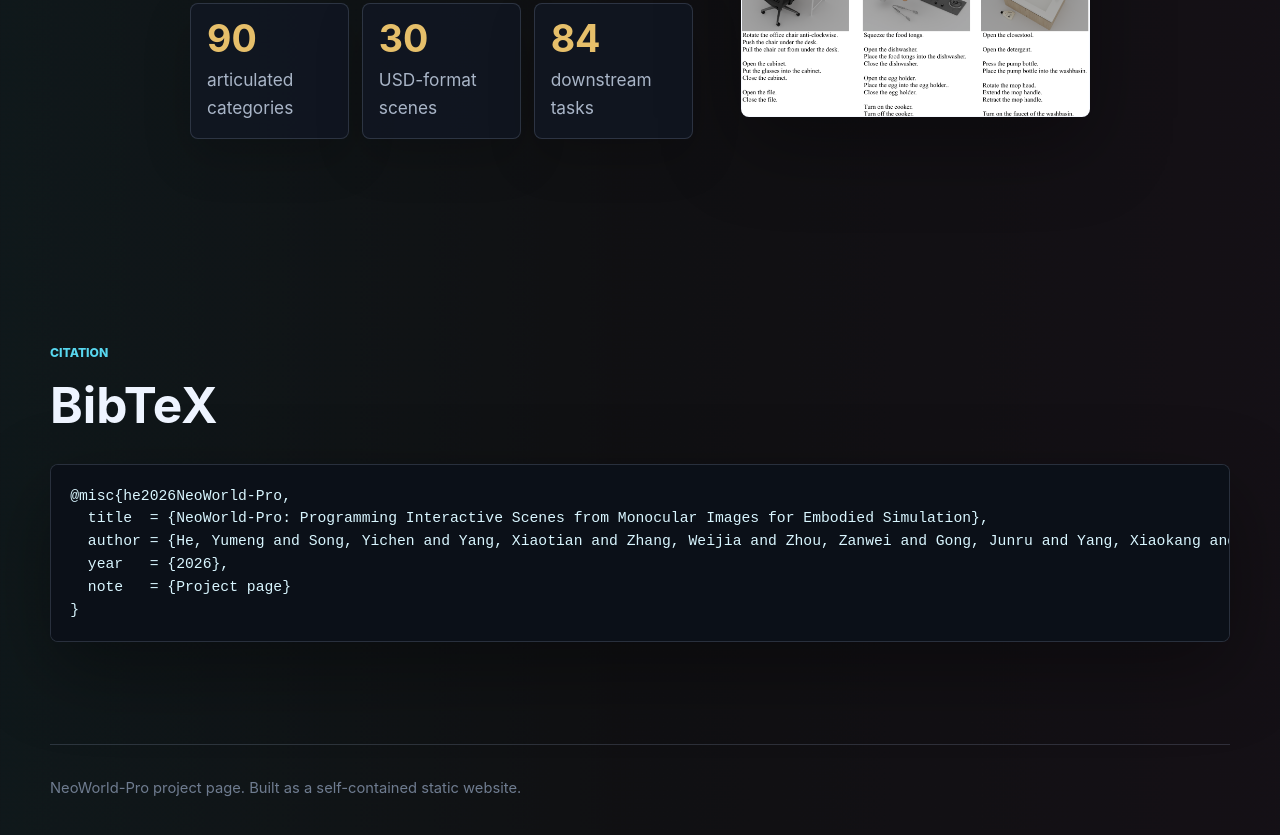
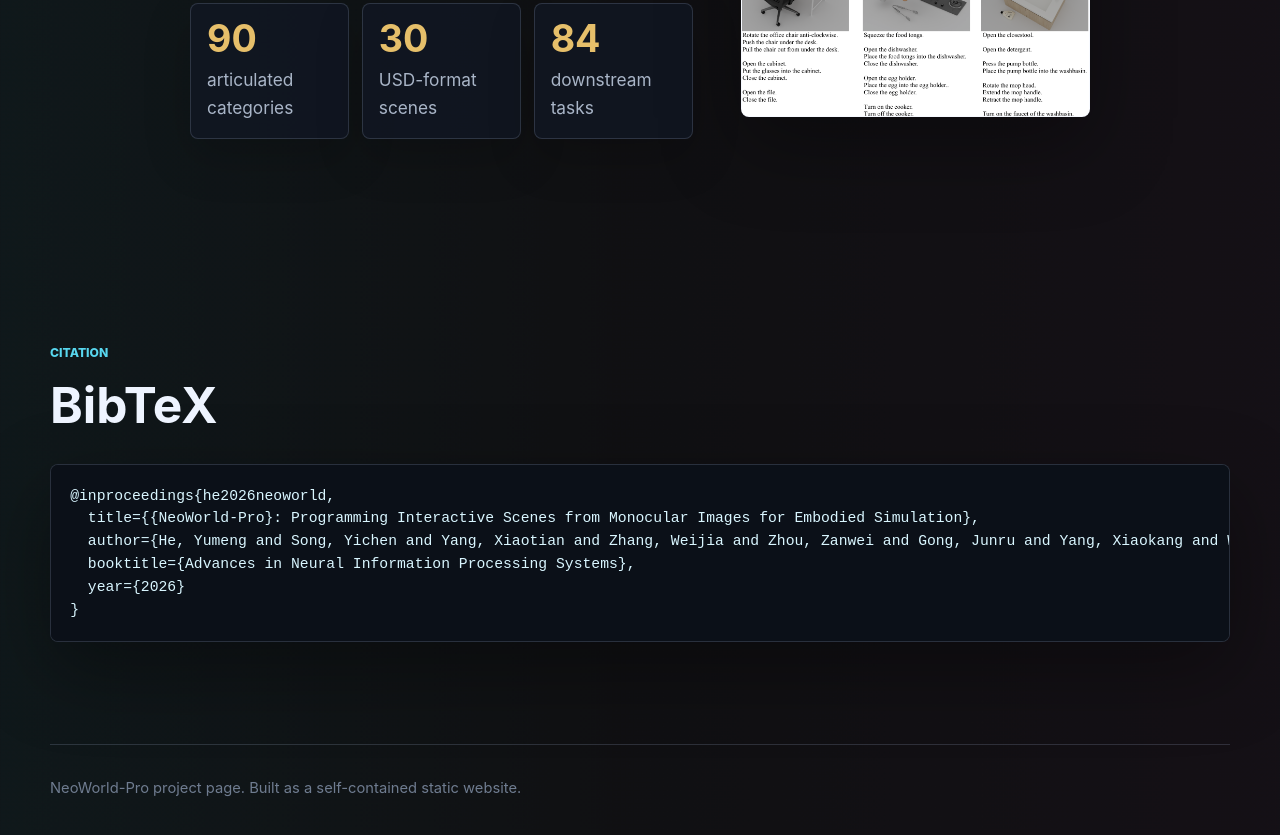
Before and after one commit to NeoWorldProject/neoworld-pro-website, a plain HTML site: page index.html in a window 1280 px wide. Shown: the part 4740-5575 px from the top of the page. Drawn offline with nearby package versions, Linux system fonts and the light colour scheme.

Commit message:
Update website BibTeX citation

```diff
--- a/index.html
+++ b/index.html
@@ -229,11 +229,11 @@
         <p class="eyebrow">Citation</p>
         <h2>BibTeX</h2>
       </div>
-      <pre class="bibtex"><code>@misc{he2026NeoWorld-Pro,
-  title  = {NeoWorld-Pro: Programming Interactive Scenes from Monocular Images for Embodied Simulation},
-  author = {He, Yumeng and Song, Yichen and Yang, Xiaotian and Zhang, Weijia and Zhou, Zanwei and Gong, Junru and Yang, Xiaokang and Wang, Yunbo},
-  year   = {2026},
-  note   = {Project page}
+      <pre class="bibtex"><code>@inproceedings{he2026neoworld,
+  title={{NeoWorld-Pro}: Programming Interactive Scenes from Monocular Images for Embodied Simulation},
+  author={He, Yumeng and Song, Yichen and Yang, Xiaotian and Zhang, Weijia and Zhou, Zanwei and Gong, Junru and Yang, Xiaokang and Wang, Yunbo},
+  booktitle={Advances in Neural Information Processing Systems},
+  year={2026}
 }</code></pre>
     </section>
   </main>
```
